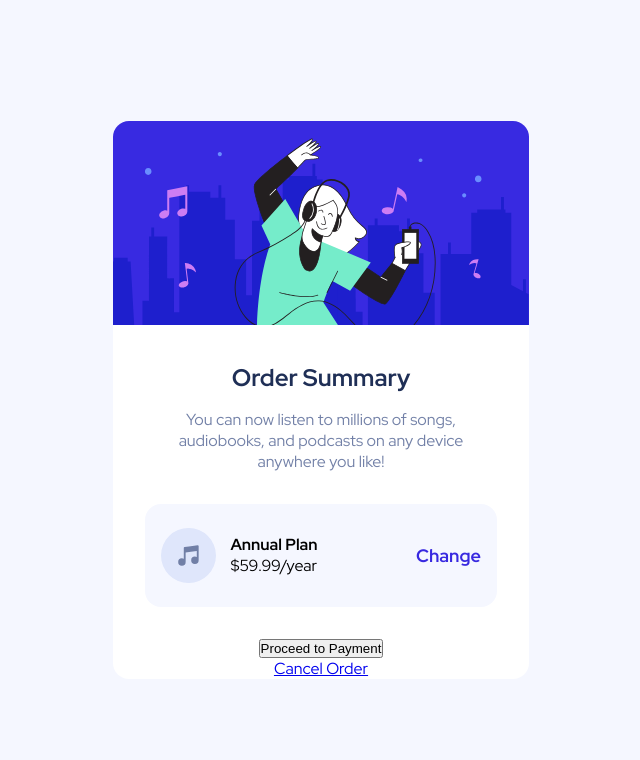
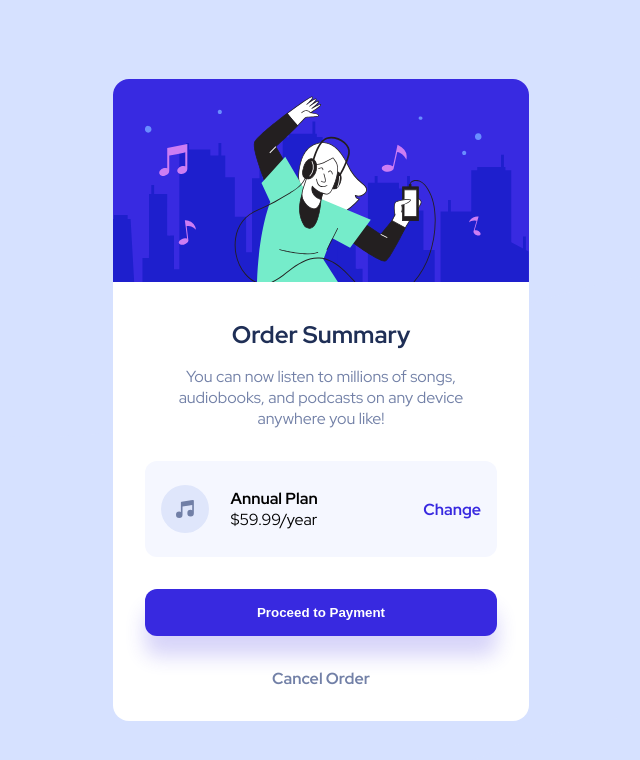
Before and after one commit to tarcisiopenalva/card-resumo-de-pedidos, a plain HTML site: page index.html in a window 1280 px wide. Shown: the whole page, without its empty margins (319-959 px from the left). Drawn offline with Linux system fonts and the light colour scheme.

Commit message:
Add button and html and css updates

```diff
--- a/assets/css/style.css
+++ b/assets/css/style.css
@@ -5,8 +5,10 @@
 }
 
 body {
+    background-image: url(../images/pattern-background-desktop.svg);
+    background-size:;
     font-family: 'Red Hat Display';
-    background-color: hsl(228, 100%, 98%);
+    background-color: #D6E1FF;
     width: 100%;
     height: 100vh;
     display: flex;
@@ -53,7 +55,7 @@ main .informations {
     justify-content: space-between;
     background: hsl(225, 100%, 98%);
     width: 100%;
-    border-radius: 16px;
+    border-radius: 12px;
     padding: 24px 16px;
     margin: 32px 0;
 }
@@ -61,7 +63,7 @@ main .informations {
 main .informations .music-price {
     display: flex;
     align-items: center;
-    width: 55px;
+    width: 48px;
     margin-right: -84px;
 }
 
@@ -74,8 +76,38 @@ main .informations a {
     text-decoration: none;
     color: hsl(245, 75%, 52%);
     font-weight: 600;
-    font-size: 18px;
+    font-size: 16px;
 }
 main .informations a:hover {
     color: hsl(223, 47%, 23%);
 }
+
+main button {
+    background: hsl(245, 75%, 52%);
+    color: #ffffff;
+    font-weight: 600;
+    width: 100%;
+    padding: 16px 0;
+    border-radius: 12px;
+    margin-bottom: 32px;
+    border: none;
+    cursor: pointer;
+    outline: none;
+    box-shadow: 0 20px 20px rgba(56, 42, 225, 0.2);
+}
+
+main button:hover {
+    background: #766CF1;
+}
+
+#cancel-order {
+    font-size: 16px;
+    text-decoration: none;
+    font-weight: 600;
+    color: hsl(224, 23%, 55%);
+    margin-bottom: 32px;
+}
+
+#cancel-order:hover {
+    color: hsl(223, 47%, 23%);
+}
--- a/index.html
+++ b/index.html
@@ -35,7 +35,7 @@
                 </div>
             </div>
             <button>Proceed to Payment</button>
-            <a href="#">Cancel Order</a>
+            <a href="#" id="cancel-order">Cancel Order</a>
         </section>
     </main>
 </body>
```
